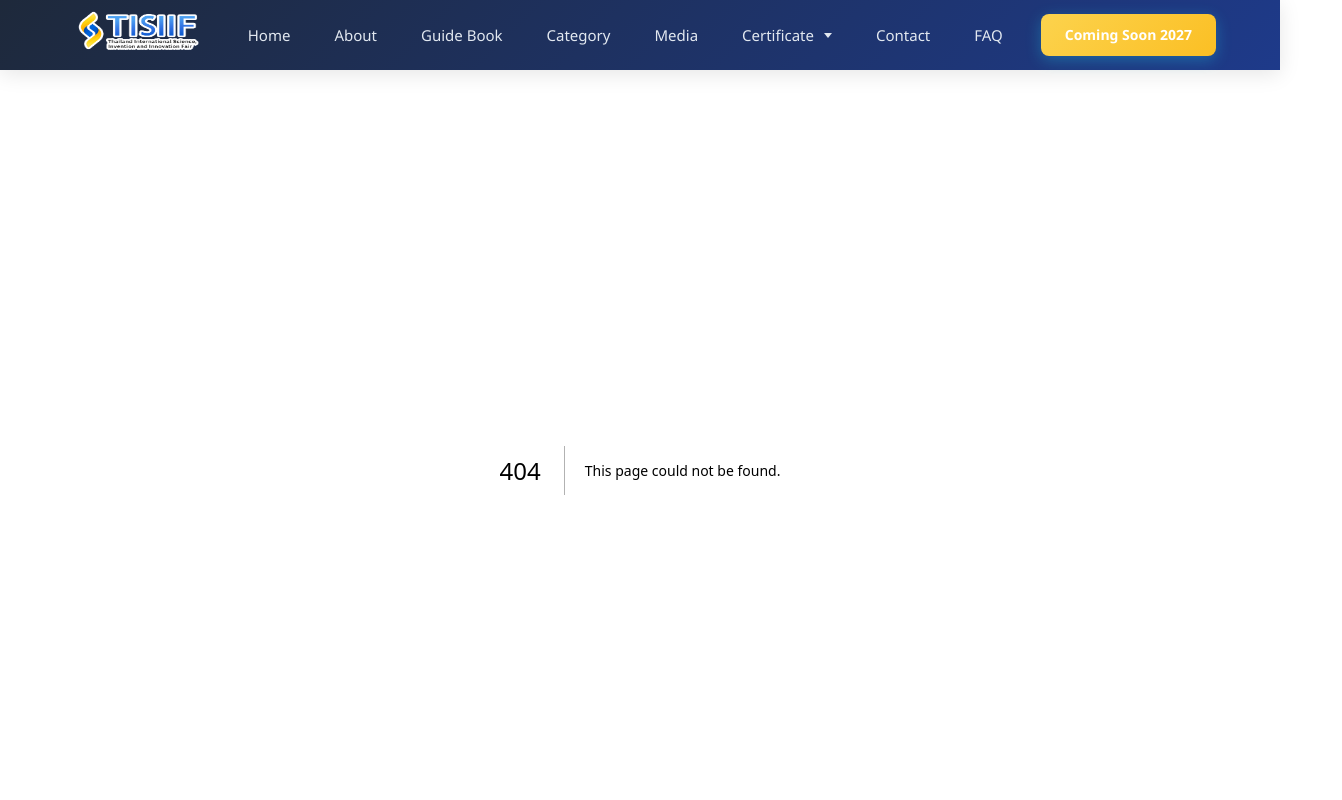
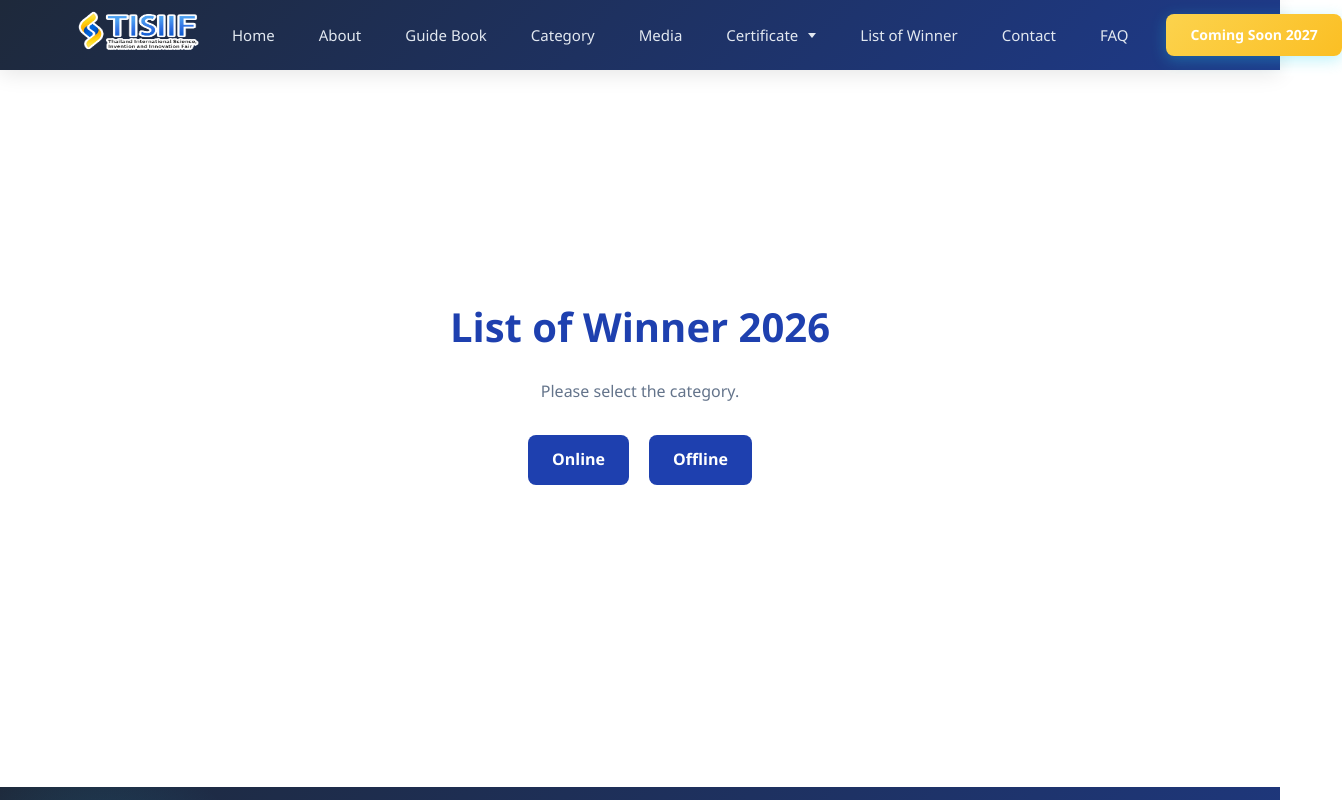
Before and after one commit to iysaofficial/TISIIF_Official, a Next.js app: page /LoW/2026 in a window 1280 px wide. Before the commit this address had no page. Shown: the top 800 px of the page, 1342 px wide, since content can reach past the window. Built offline with nearby package versions, Linux system fonts and the light colour scheme.

Commit message:
UP LOW ONLINE

```diff
--- /dev/null
+++ b/src/app/LoW/2026/page.tsx
@@ -0,0 +1,75 @@
+export default function LoW2026Page() {
+  return (
+    <>
+      <div
+        style={{
+          minHeight: "80vh",
+          padding: "100px 20px",
+          textAlign: "center",
+          display: "flex",
+          flexDirection: "column",
+          alignItems: "center",
+          justifyContent: "center",
+          fontFamily: "'Segoe UI', Tahoma, Geneva, Verdana, sans-serif",
+        }}
+      >
+        <h1
+          style={{ color: "#1E40AF", marginBottom: "20px", fontSize: "2.5rem" }}
+        >
+          List of Winner 2026
+        </h1>
+        <p
+          style={{
+            color: "#64748b",
+            marginBottom: "30px",
+            maxWidth: "600px",
+            lineHeight: "1.6",
+          }}
+        >
+          Please select the category.
+        </p>
+        <div
+          style={{
+            display: "flex",
+            gap: "20px",
+            justifyContent: "center",
+            flexWrap: "wrap",
+          }}
+        >
+          <a
+            href="https://drive.google.com/drive/folders/1eiZf7of1X8dIpz9h5nSRQQz0VboAX0yK?usp=sharing"
+            target="_blank"
+            rel="noopener noreferrer"
+            style={{
+              padding: "12px 24px",
+              background: "#1E40AF",
+              color: "#fff",
+              textDecoration: "none",
+              borderRadius: "8px",
+              fontWeight: "bold",
+              display: "inline-block",
+            }}
+          >
+            Online
+          </a>
+          <a
+            href="#"
+            target="_blank"
+            rel="noopener noreferrer"
+            style={{
+              padding: "12px 24px",
+              background: "#1E40AF",
+              color: "#fff",
+              textDecoration: "none",
+              borderRadius: "8px",
+              fontWeight: "bold",
+              display: "inline-block",
+            }}
+          >
+            Offline
+          </a>
+        </div>
+      </div>
+    </>
+  );
+}
--- a/src/assets/css/Navbar.css
+++ b/src/assets/css/Navbar.css
@@ -54,6 +54,7 @@ body {
     border-radius: 8px;
     transition: all 0.3s ease;
     position: relative;
+    white-space: nowrap;
 }
 
 .nav-link:hover {
@@ -150,6 +151,7 @@ body {
     transition: all 0.3s ease;
     box-shadow: 0 4px 15px rgba(34, 211, 238, 0.3);
     display: inline-block;
+    white-space: nowrap;
 }
 
 .cta-button:hover {
--- a/src/components/NavbarComp.tsx
+++ b/src/components/NavbarComp.tsx
@@ -127,7 +127,11 @@ const NavbarComp = () => {
               </ul>
             </li>
 
-
+            <li className="nav-item">
+              <Link href="/LoW" className="nav-link">
+                List of Winner
+              </Link>
+            </li>
             {/* Dropdown: Kompetisi */}
             {/* <li
             className={`nav-item ${
```
Also changed, not shown: src/app/LoW/2027/page.tsx (added, +30 -0 lines), src/app/LoW/page.tsx (added, +28 -0 lines), 1 other file (tests, documents, lock files or other folders).
